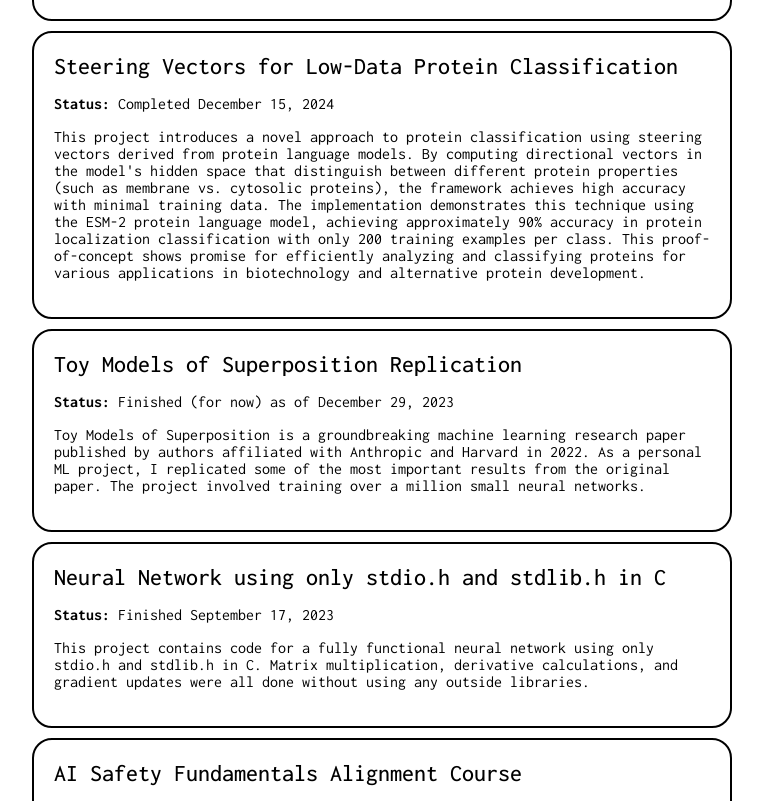
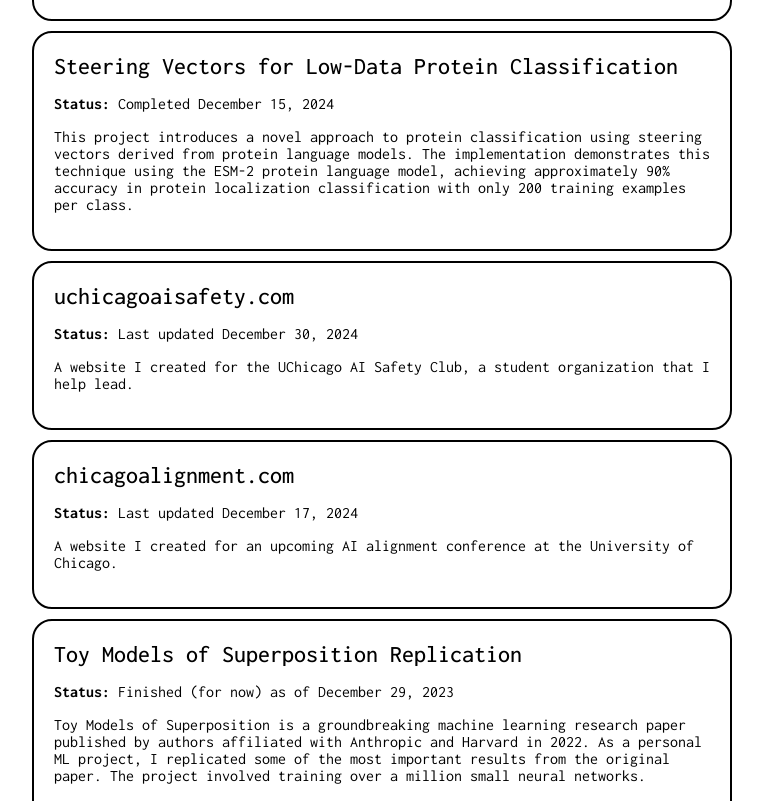
Before and after one commit to zroe1/productivity-site, a Next.js app: page /progress in a window 1280 px wide. Shown: the part 560-1361 px from the top of the page, without its empty margins (258-1021 px from the left). Built offline with nearby package versions, Linux system fonts and the light colour scheme.

Commit message:
update progress log

```diff
--- a/src/app/progress/page.js
+++ b/src/app/progress/page.js
@@ -40,17 +40,28 @@ const Progress = () => {
           link="https://github.com/zroe1/alt-protein-computational"
           discription="This project introduces a novel approach to protein
           classification using steering vectors derived from protein language
-          models. By computing directional vectors in the model's hidden space
-          that distinguish between different protein properties (such as
-          membrane vs. cytosolic proteins), the framework achieves high accuracy
-          with minimal training data. The implementation demonstrates this
+          models. The implementation demonstrates this
           technique using the ESM-2 protein language model, achieving
           approximately 90% accuracy in protein localization classification with
-          only 200 training examples per class. This proof-of-concept shows
-          promise for efficiently analyzing and classifying proteins for various
-          applications in biotechnology and alternative protein development."
+          only 200 training examples per class."
         />
-
+        <ProgressBlock
+          titleText="uchicagoaisafety.com"
+          status="Last updated December 30, 2024"
+          link="https://uchicagoaisafety.com/"
+          discription="
+            A website I created for the UChicago AI Safety Club, a student organization
+            that I help lead.
+        "
+        />
+        <ProgressBlock
+          titleText="chicagoalignment.com"
+          status="Last updated December 17, 2024"
+          link="https://uchicagoaisafety.com/"
+          discription="
+            A website I created for an upcoming AI alignment conference at the University of Chicago.
+        "
+        />
         <ProgressBlock
           titleText="Toy Models of Superposition Replication"
           status="Finished (for now) as of December 29, 2023"
```
